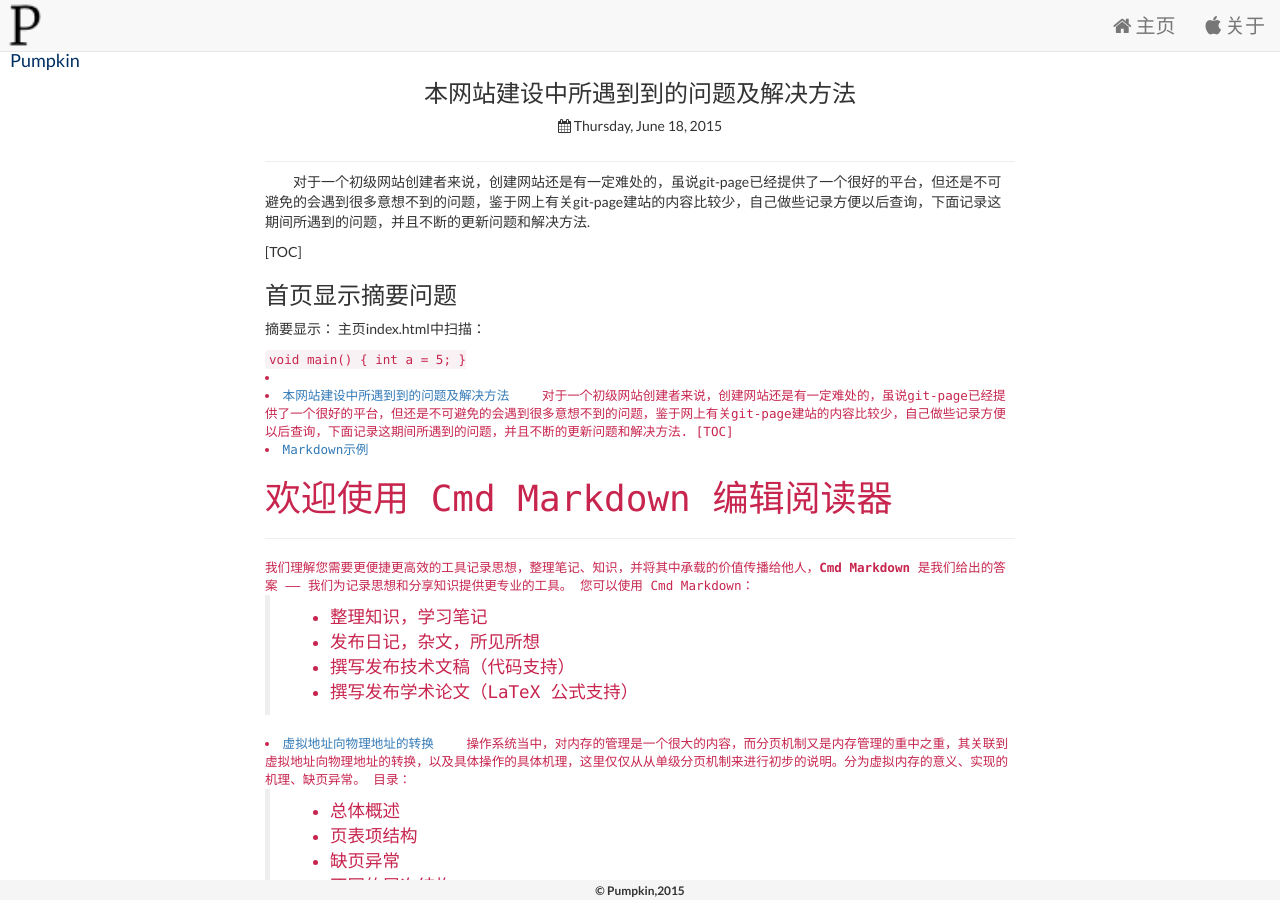
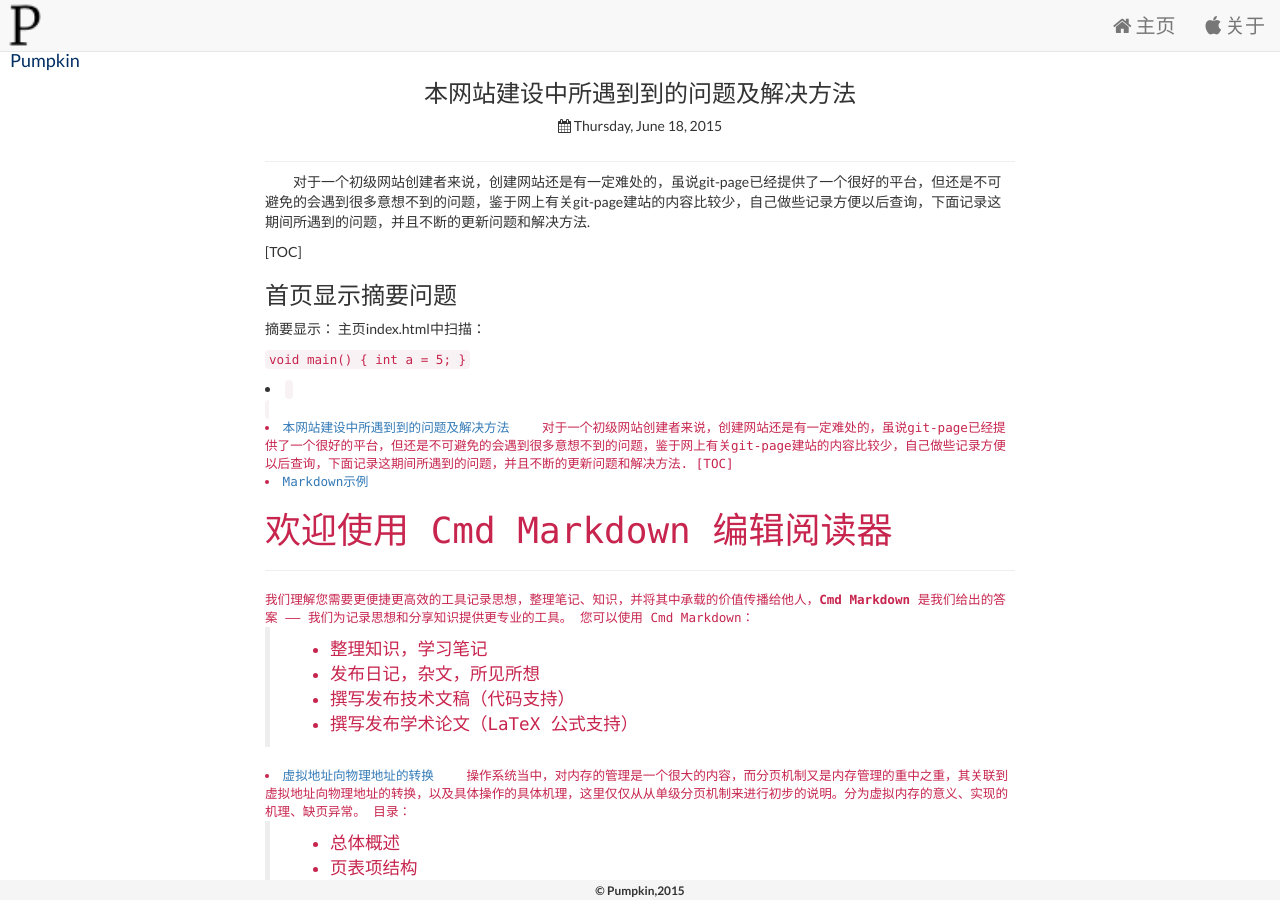
Before and after one commit to LarryBrick/jekyll_demo, a Jekyll site: the page built from _posts/2015-06-18-git-page-issues.md, in a window 1280 px wide and 900 px high. Built offline with Jekyll 4.4.1, drawn with Linux system fonts in a browser that asks for light colours; nearby versions of some CDN libraries.

Commit message:
测试markdown中插入html代码

```diff
--- a/_posts/2015-06-18-git-page-issues.md
+++ b/_posts/2015-06-18-git-page-issues.md
@@ -17,8 +17,7 @@
 
 摘要显示：
 主页index.html中扫描：
-<div>
-	<code>
+<p>	<code>
 	void main()
 	{
 		int a = 5;
@@ -29,8 +28,7 @@
 		{{ post.excerpt | remove: '<p>' | remove: '</p>' }}
 	  </li>
 	{% endfor %}
-	</code>
-</div>
+	</code></p>
 
 **问题**：从网上拷贝一些文字，自己创建文件粘贴进去，这样的blog总是会在首页里显示全文，而我自己创建的blog，手动输入进去文字则只显示第一段，经过不断的删减，最后两个blog网页内容完全一致但还是一个现实全文，一个现实首段，这是个很大的问题。
 
```
